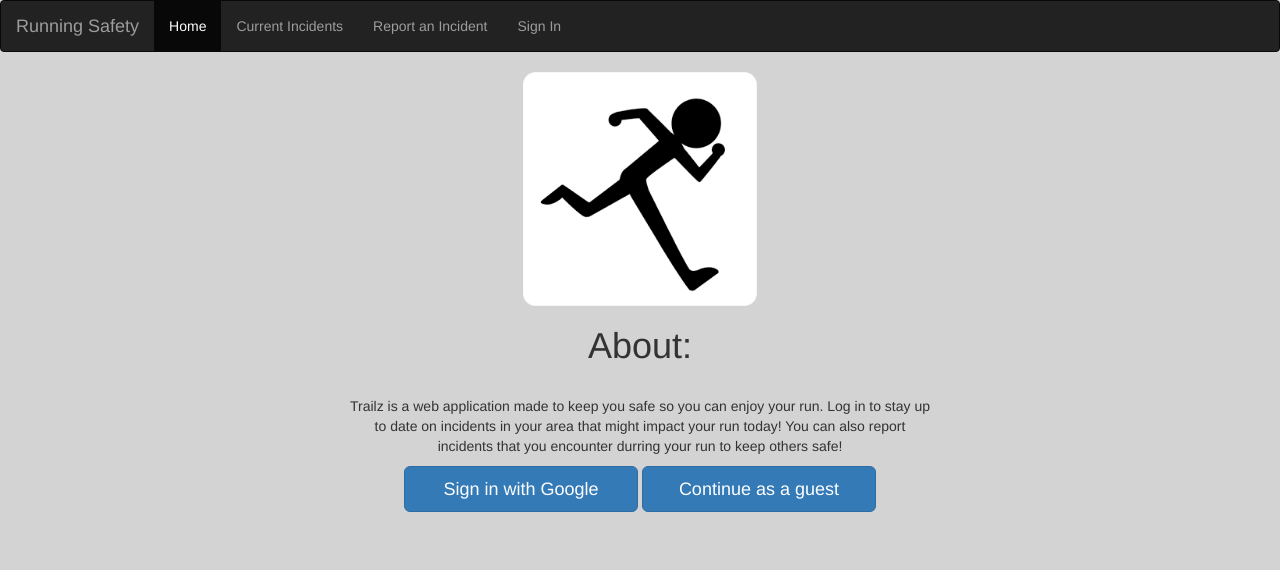
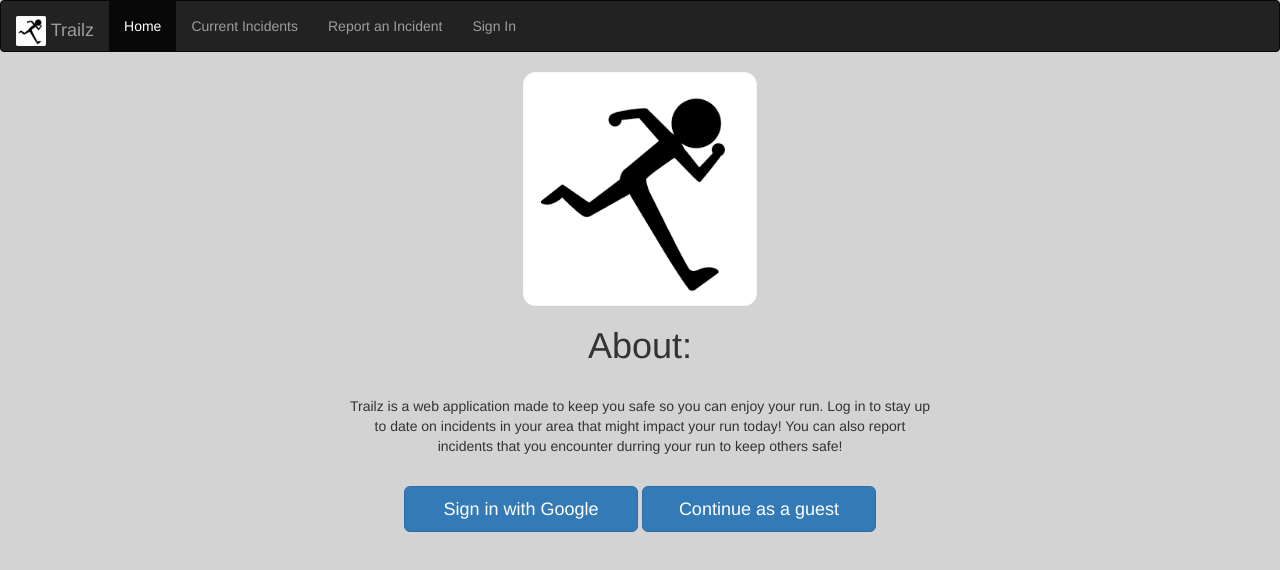
Before and after one commit to jadelstein/HackOHI-O-2018, a plain HTML site: page index.html in a window 1280 px wide. Drawn offline with nearby package versions, Linux system fonts and the light colour scheme; no server answers.

Commit message:
made the icon show up the right way in the nav bar

```diff
--- a/index.html
+++ b/index.html
@@ -27,7 +27,8 @@
         <span class="icon-bar"></span>
         <span class="icon-bar"></span>
       </button>
-      <a class="navbar-brand" href="#">Running Safety</a>
+      <a class="navbar-brand" href="#"><span><img src="images/runner.png" width="30" height="30" class="d-inline-block align-top"></span>
+      Trailz</a>
     </div>
     <div class="collapse navbar-collapse" id="myNavbar">
       <ul class="nav navbar-nav">
@@ -48,6 +49,7 @@
       <br>
  		<p class="center">Trailz is a web application made to keep you safe so you can enjoy your run. Log in to stay up to date on incidents in your area that might impact your run today! You can also report incidents that you encounter durring your run to keep others safe!</p>
  	</div>
+  <br>
  	<div class="row">
  		<div class="button1" id="unauthed">
       <button type="button" id="gauth" class="centerButton btn btn-primary btn-lg">Sign in with Google</button>
```
Also changed, not shown: current_incidents.html (+2 -1 lines), report_incident.html (+2 -1 lines).
